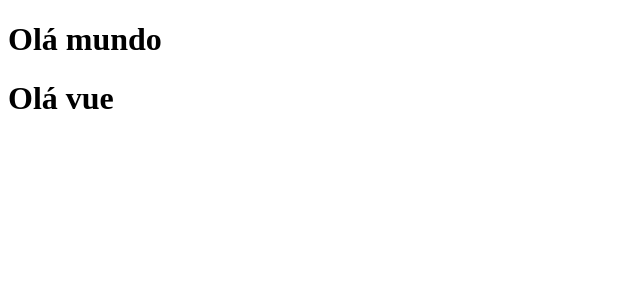
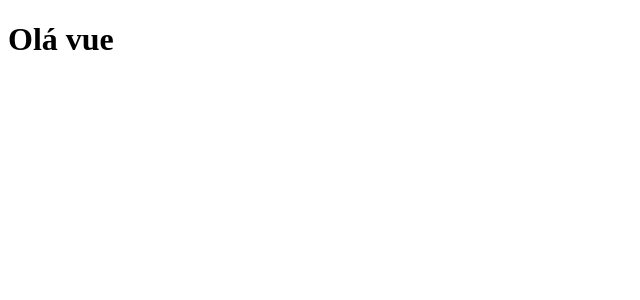
Before and after one commit to Edivansanto5/Basico-de-Vue03, a Vue app: page / in a window 1280 px wide. Shown: the top 300 px of the page, without its empty margins (0-640 px from the left). Built offline with nearby package versions, Linux system fonts and the light colour scheme.

Commit message:
ajustando indentação

```diff
--- a/src/App.vue
+++ b/src/App.vue
@@ -1,6 +1,5 @@
 <template>
   <div>
-    <h1>Olá mundo</h1>
     <PrimeiroComponenteVue />
   </div>
 </template>
```
